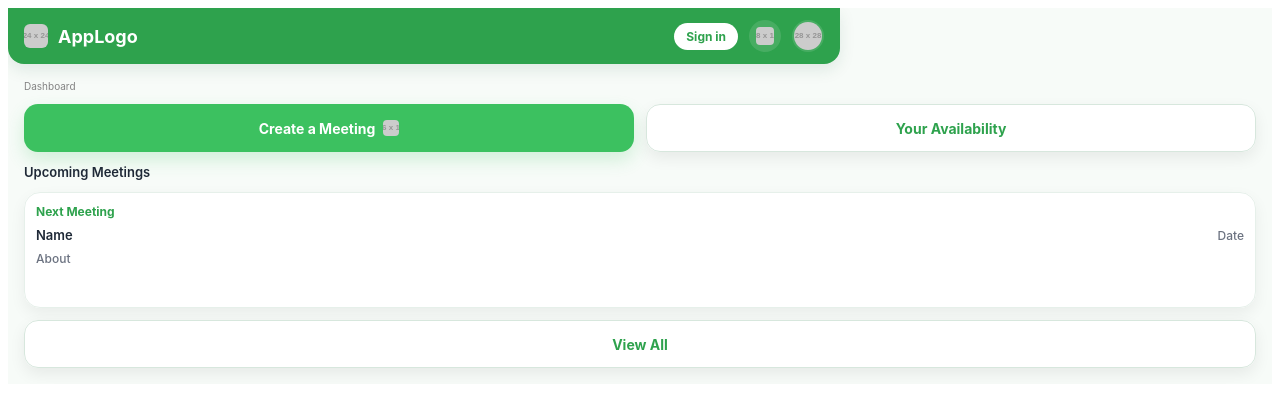
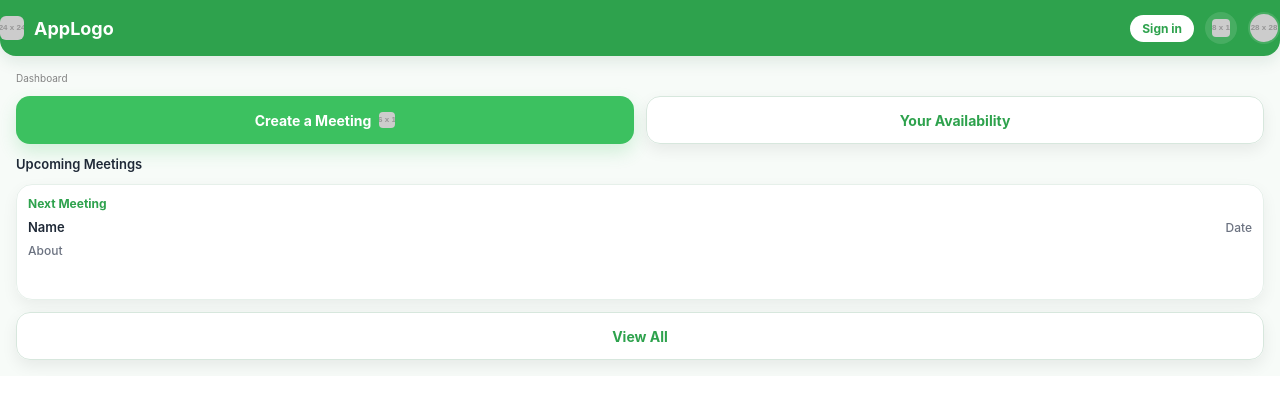
Before and after one commit to malachimcarthur/Meetly, a React (Vite) app in the folder frontend/meetly/: page / in a window 1280 px wide. Shown: the top 418 px of the page. Built offline with nearby package versions, Linux system fonts and the light colour scheme.

Commit message:
changing boarder or dashboard page

```diff
--- a/frontend/meetly/index.html
+++ b/frontend/meetly/index.html
@@ -6,8 +6,8 @@
     <meta name="viewport" content="width=device-width, initial-scale=1.0" />
     <title>meetly</title>
   </head>
-  <body>
+  <body style="margin: 0">
     <div id="root"></div>
-    <script type="module" src="/src/main.jsx"></script>
+    <script type="module" src="/src/main.tsx"></script>
   </body>
 </html>
--- a/frontend/meetly/src/Dashboard.tsx
+++ b/frontend/meetly/src/Dashboard.tsx
@@ -14,9 +14,7 @@ function Dashboard() {
     >
       <div
         style={{
-          width: 800,
-          paddingLeft: 16,
-          paddingRight: 16,
+          width: "100%",
           paddingTop: 12,
           paddingBottom: 12,
           background: "#2EA24D",
```
